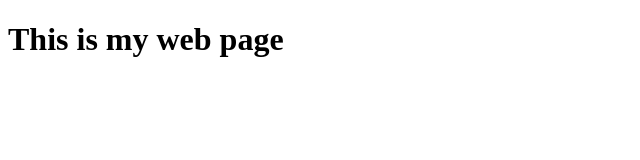
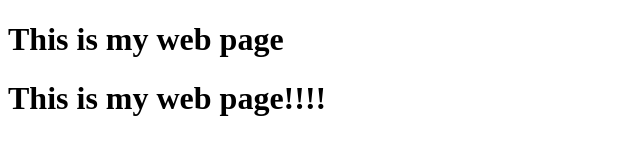
Before and after one commit to erojeeme/concourse-ci, a plain HTML site: page index.html in a window 1280 px wide. Shown: the whole page, without its empty margins (0-640 px from the left). Drawn offline with Linux system fonts and the light colour scheme.

Commit message:
2nd commit

```diff
--- a/index.html
+++ b/index.html
@@ -5,5 +5,6 @@
 </head>
 <body>
   <h1>This is my web page</h1>
+  <h1>This is my web page!!!!</h1>
 </body>
 </html>
```
